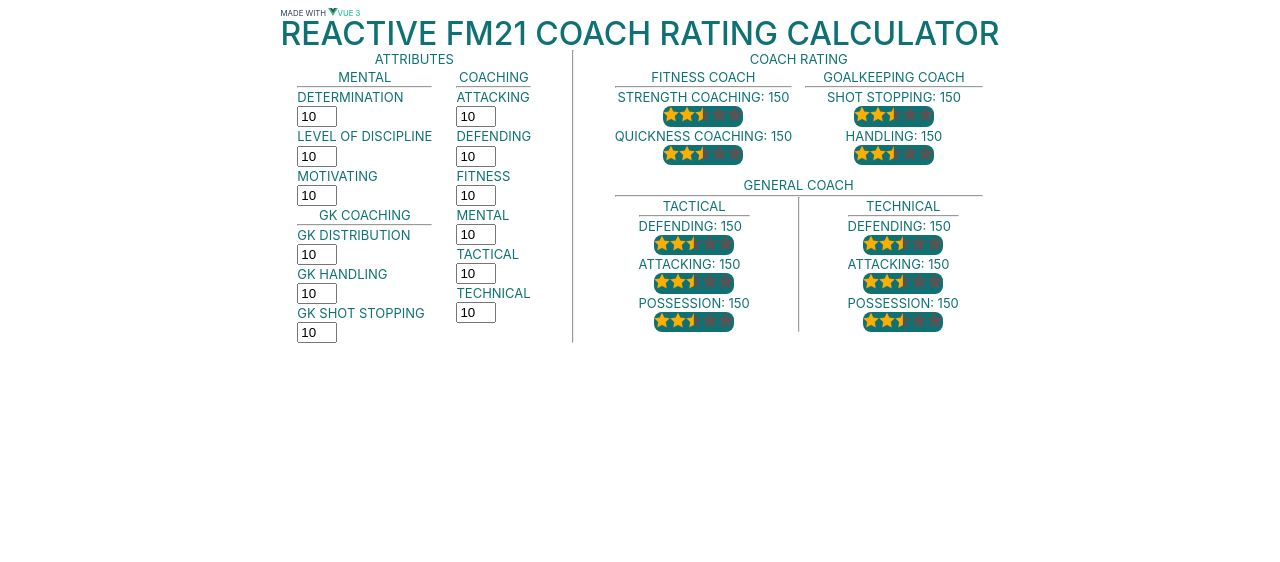
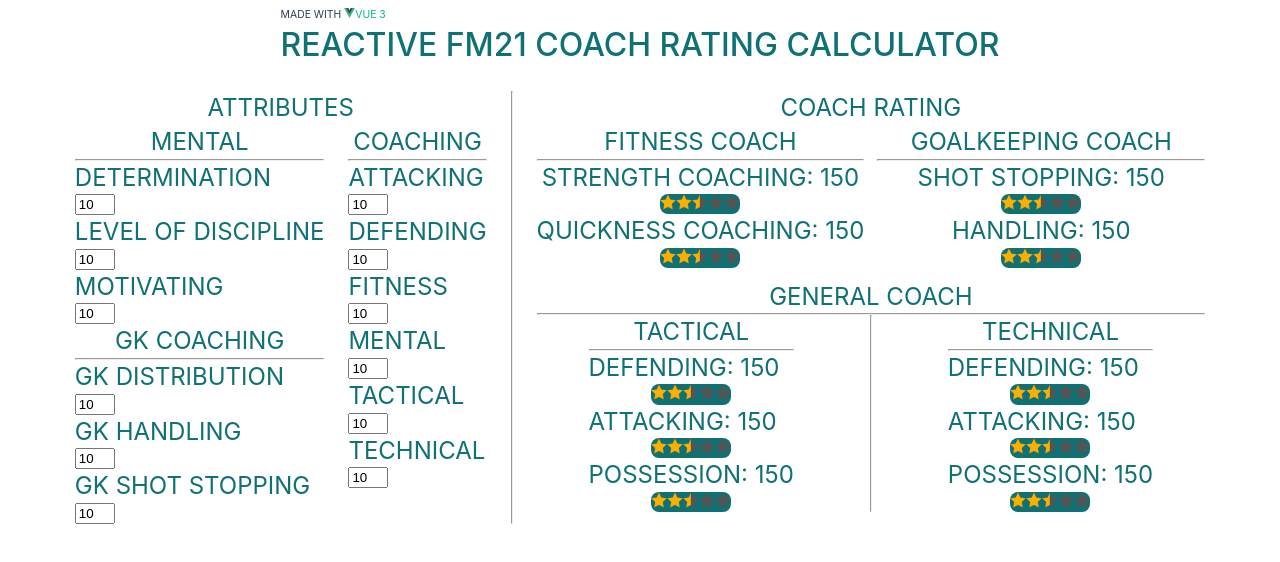
Before and after one commit to Dalkyan/vue-fm-calculator, a Vue app: page / in a window 1280 px wide. Shown: the top 562 px of the page. Built offline with nearby package versions, Linux system fonts and the light colour scheme.

Commit message:
Fix reactive number validation

```diff
--- a/src/App.vue
+++ b/src/App.vue
@@ -129,9 +129,9 @@ const coach = useCoachStore();
                 v-model="coach.tac"
               />
             </UserInput>
-            <UserInput atr-name="technical" id-name="tech">
+            <UserInput atr-name="technical" id-name="tch">
               <input
-                id="tech"
+                id="tch"
                 type="number"
                 min="1"
                 max="20"
@@ -188,13 +188,22 @@ input {
   flex-direction: column;
 }
 @media (min-width: 800px) {
-  body{
+  body,
+  header {
     line-height: 1.4;
+    padding-bottom: 3vh;
   }
   h1 {
     font-weight: 500;
     font-size: 2rem;
   }
+  h2,
+  h3,
+  h4,
+  label {
+    font-size: 1.5rem;
+  }
+  @media (orientation: landscape) {
     .main {
       display: flex;
       flex-direction: row;
@@ -202,4 +211,5 @@ input {
       justify-content: space-evenly;
     }
   }
+}
 </style>
--- a/src/assets/base.css
+++ b/src/assets/base.css
@@ -77,11 +77,10 @@ body {
 h1,h2,h3,h4{
   text-align: center;
   color: var(--main-color);
-  font-size: 13px;
 }
 h1 {
   font-weight: 500;
-  font-size: 16px;
+  font-size: 1.5rem;
 }
 label{
   color: var(--main-color);
--- a/src/components/HeaderComponent.vue
+++ b/src/components/HeaderComponent.vue
@@ -12,9 +12,9 @@ defineProps<{
 </template>
 <style scoped>
 p {
-  font-size: 0.6em;
+  font-size: 0.8em;
 }
 .logo {
-  height: 0.5rem;
+  height: 0.6rem;
 }
 </style>
--- a/src/components/UserInput.vue
+++ b/src/components/UserInput.vue
@@ -1,19 +1,43 @@
 <script setup lang="ts">
-defineProps<{
+import { useCoachStore } from "@/store/UseCoachAttributes";
+const props = defineProps<{
   atrName: string;
   idName: string;
 }>();
+const coach = useCoachStore();
+
+interface CoachAttributes {
+  det: number;
+  lod: number;
+  mot: number;
+  att: number;
+  def: number;
+  fit: number;
+  men: number;
+  tac: number;
+  tch: number;
+  gkd: number;
+  gkh: number;
+  gks: number;
+}
+
+const validateInput = () => {
+  if (coach[props.idName as keyof typeof coach] > 20) {
+    coach[props.idName as keyof CoachAttributes] = 20;
+  }
+  if (coach[props.idName as keyof typeof coach] < 1) {
+    coach[props.idName as keyof CoachAttributes] = 1;
+  }
+};
 </script>
-
 <template>
-  <form class="col" @submit.prevent="">
+  <form class="col" @submit.prevent @input="validateInput()">
     <label :for="idName">{{ atrName }} </label>
     <slot>TODO input</slot>
   </form>
 </template>
-
 <style lang="css" scoped>
 input {
-  width: 3em;
+  width: 4em;
 }
 </style>
```
Lines whose indentation alone changed are shown as unchanged.
